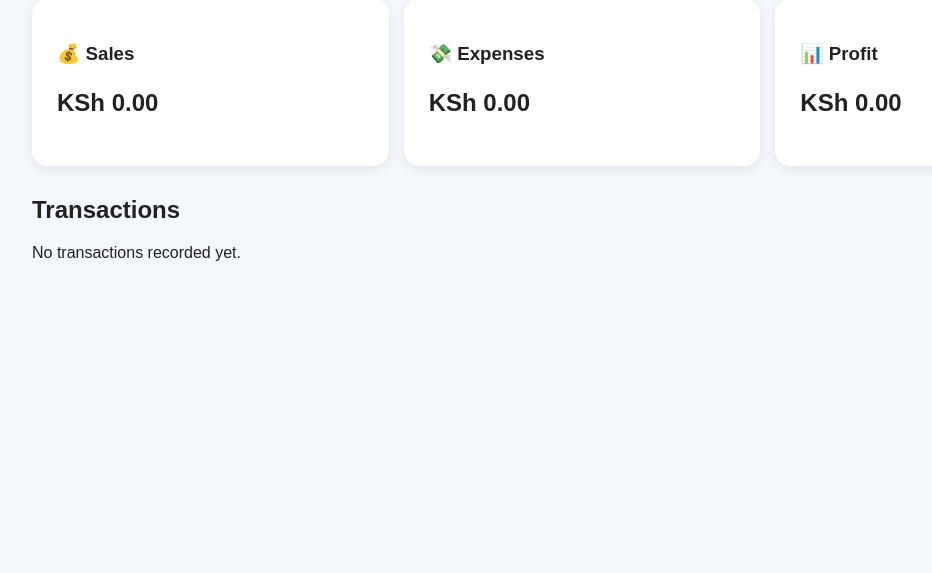
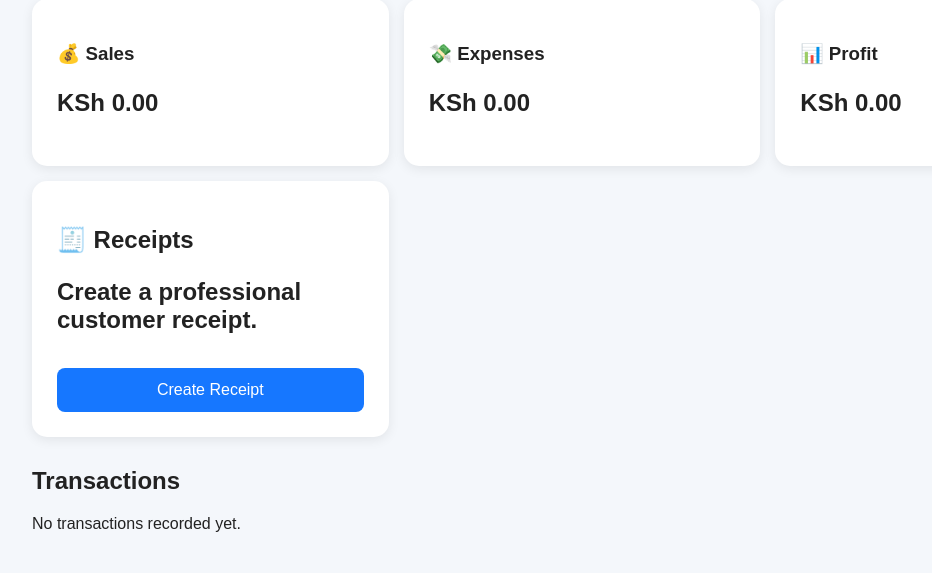
Before and after one commit to sc334ar/SmartBiz, a Flask app: page /dashboard in a window 1280 px wide. Shown: the part 227-800 px from the top of the page, without its empty margins (58-990 px from the left). Run offline with Flask 3, Linux system fonts and the light colour scheme; the visitor is signed in with stand-in values (Sample User, id 1); data that the repository does not hold is empty.

Commit message:
Add receipts section to dashboard
Added a new section for creating receipts with a button.

```diff
--- a/templates/templates/templates/dashboard.html
+++ b/templates/templates/templates/dashboard.html
@@ -35,7 +35,17 @@
             <h3>📊 Profit</h3>
             <p>KSh {{ "%.2f"|format(profit) }}</p>
         </div>
+<div class="card">
 
+    <h2>🧾 Receipts</h2>
+
+    <p>Create a professional customer receipt.</p>
+
+    <a href="{{ url_for('receipt') }}">
+        <button>Create Receipt</button>
+    </a>
+
+</div>
     </section>
 
     <section>
```
